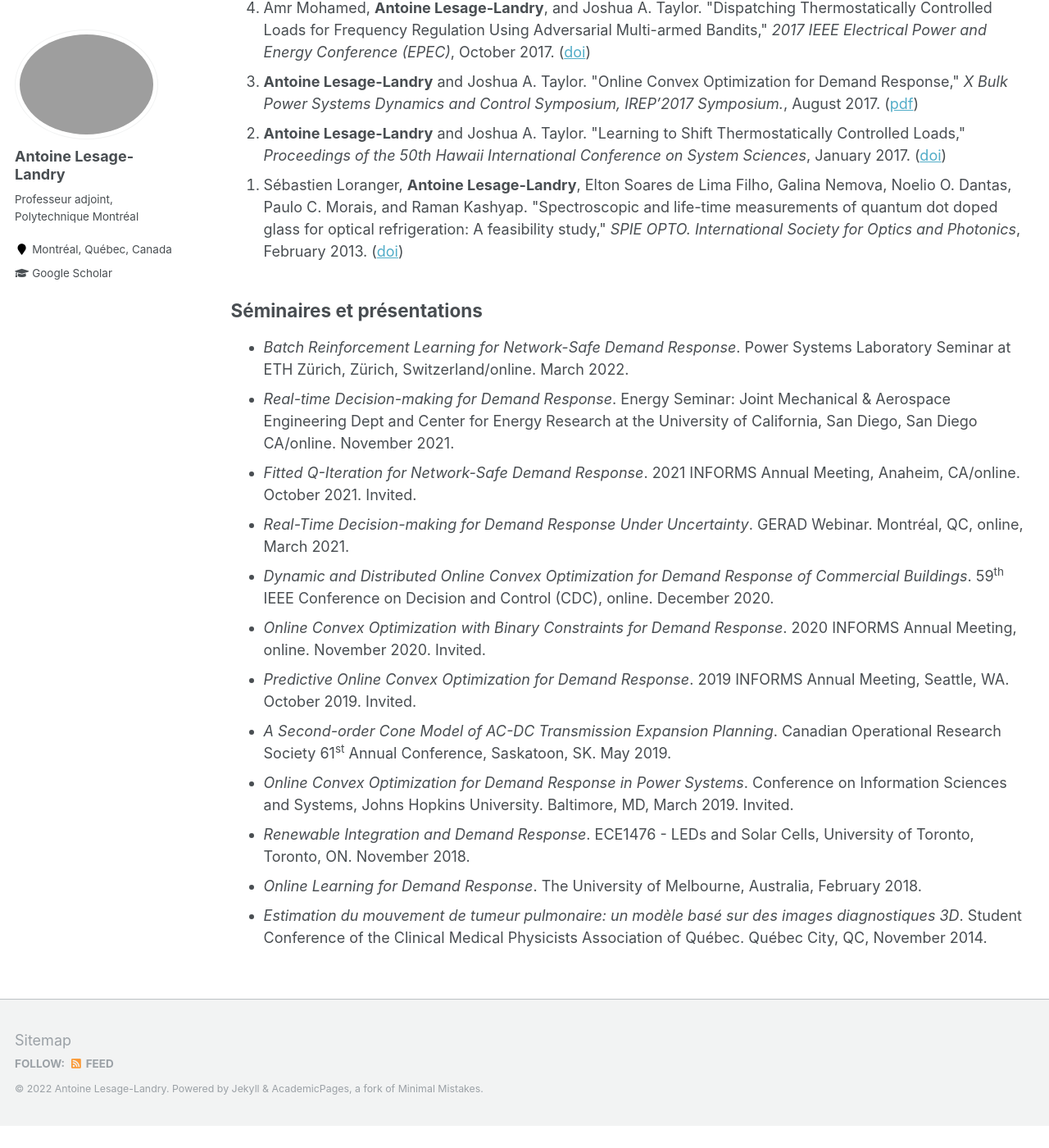
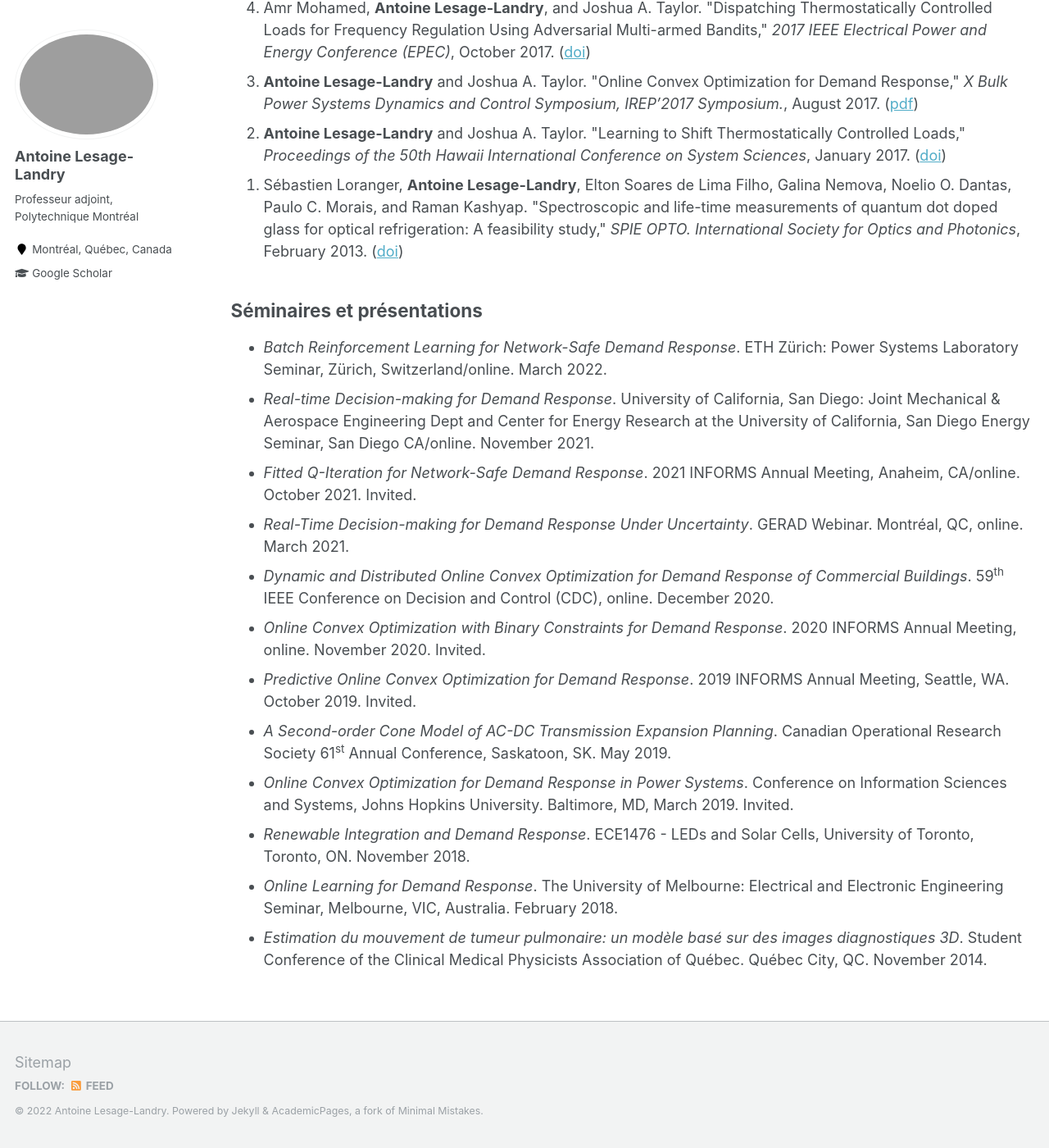
Before and after one commit to alesagelandry/fr, a Jekyll site: the page built from _pages/publications.md, in a window 1280 px wide and 1400 px high, scrolled down 1428 px. Shown: the whole window at 82% size. Built offline with Jekyll 4.4.1, drawn with Linux system fonts in a browser that asks for light colours; before the commit the page ends 2801 px from its top, so only the background shows below that.

Commit message:
Update publications.md

```diff
--- a/_pages/publications.md
+++ b/_pages/publications.md
@@ -59,13 +59,13 @@ Response in Unknown Electric Grids," <i>22nd Power Systems Computation Conferenc
 
 <ul style="list-style-type:disc;">
 
-<li><i>Batch Reinforcement Learning for Network-Safe Demand Response</i>. Power Systems Laboratory Seminar at ETH Zürich, Zürich, Switzerland/online. March 2022. </li>
+<li><i>Batch Reinforcement Learning for Network-Safe Demand Response</i>. ETH Zürich: Power Systems Laboratory Seminar, Zürich, Switzerland/online. March 2022. </li>
 
-<li><i>Real-time Decision-making for Demand Response</i>. Energy Seminar: Joint Mechanical & Aerospace Engineering Dept and Center for Energy Research at the University of California, San Diego, San Diego CA/online. November 2021. </li>
+<li><i>Real-time Decision-making for Demand Response</i>. University of California, San Diego: Joint Mechanical & Aerospace Engineering Dept and Center for Energy Research at the University of California, San Diego Energy Seminar, San Diego CA/online. November 2021. </li>
 
 <li><i>Fitted Q-Iteration for Network-Safe Demand Response</i>. 2021 INFORMS Annual Meeting, Anaheim, CA/online. October 2021. Invited. </li>
 
-<li><i>Real-Time Decision-making for Demand Response Under Uncertainty</i>. GERAD Webinar. Montréal, QC, online, March 2021. </li>
+<li><i>Real-Time Decision-making for Demand Response Under Uncertainty</i>. GERAD Webinar. Montréal, QC, online. March 2021. </li>
 
 <li><i>Dynamic and Distributed Online Convex Optimization for Demand Response of Commercial Buildings</i>. 59<sup>th</sup> IEEE Conference on Decision and Control (CDC), online. December 2020. </li>
 
@@ -79,8 +79,8 @@ Response in Unknown Electric Grids," <i>22nd Power Systems Computation Conferenc
 
 <li><i>Renewable Integration and Demand Response</i>. ECE1476 - LEDs and Solar Cells, University of Toronto, Toronto, ON. November 2018. </li>
 
-<li><i>Online Learning for Demand Response</i>. The University of Melbourne, Australia, February 2018.</li>
+<li><i>Online Learning for Demand Response</i>. The University of Melbourne: Electrical and Electronic Engineering Seminar, Melbourne, VIC, Australia. February 2018.</li>
 
-<li><i>Estimation du mouvement de tumeur pulmonaire: un modèle basé sur des images diagnostiques 3D</i>. Student Conference of the Clinical Medical Physicists Association of Québec. Québec City, QC, November 2014. </li>
+<li><i>Estimation du mouvement de tumeur pulmonaire: un modèle basé sur des images diagnostiques 3D</i>. Student Conference of the Clinical Medical Physicists Association of Québec. Québec City, QC. November 2014. </li>
 
 </ul>
```
